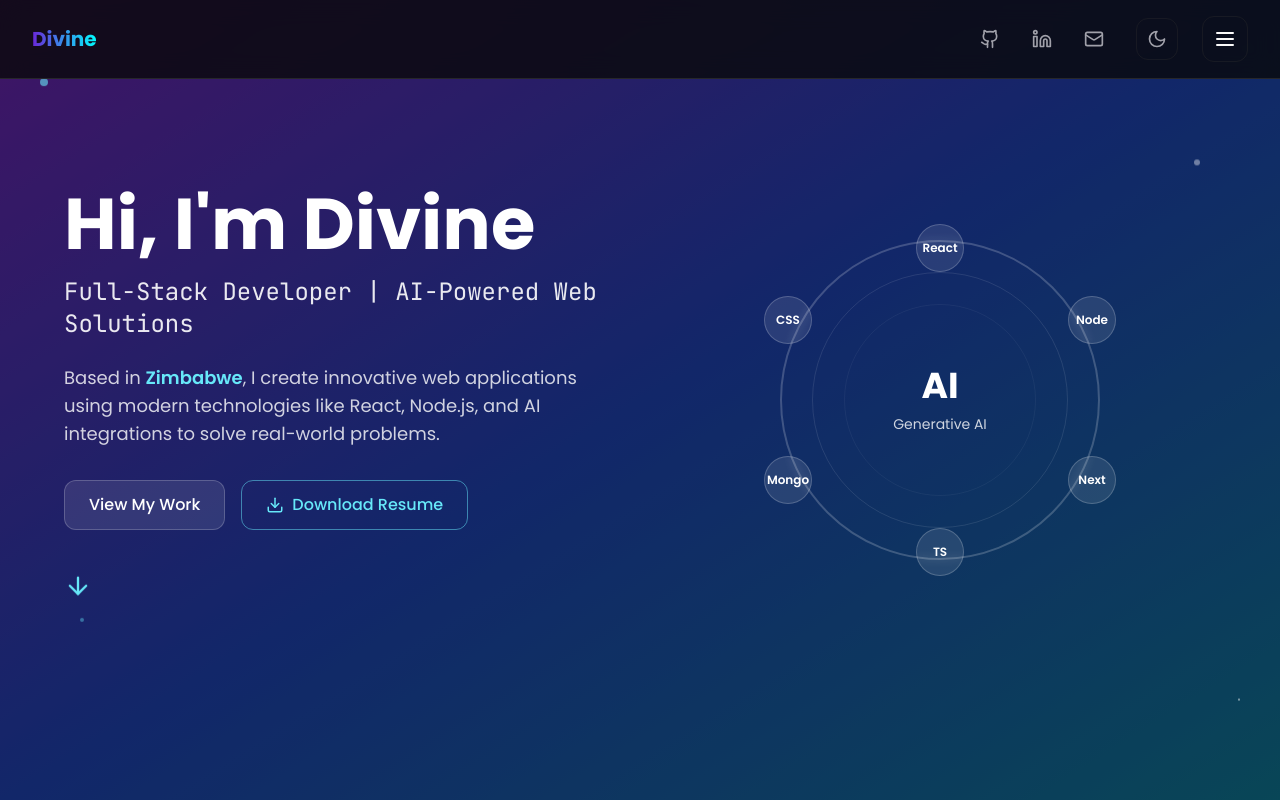
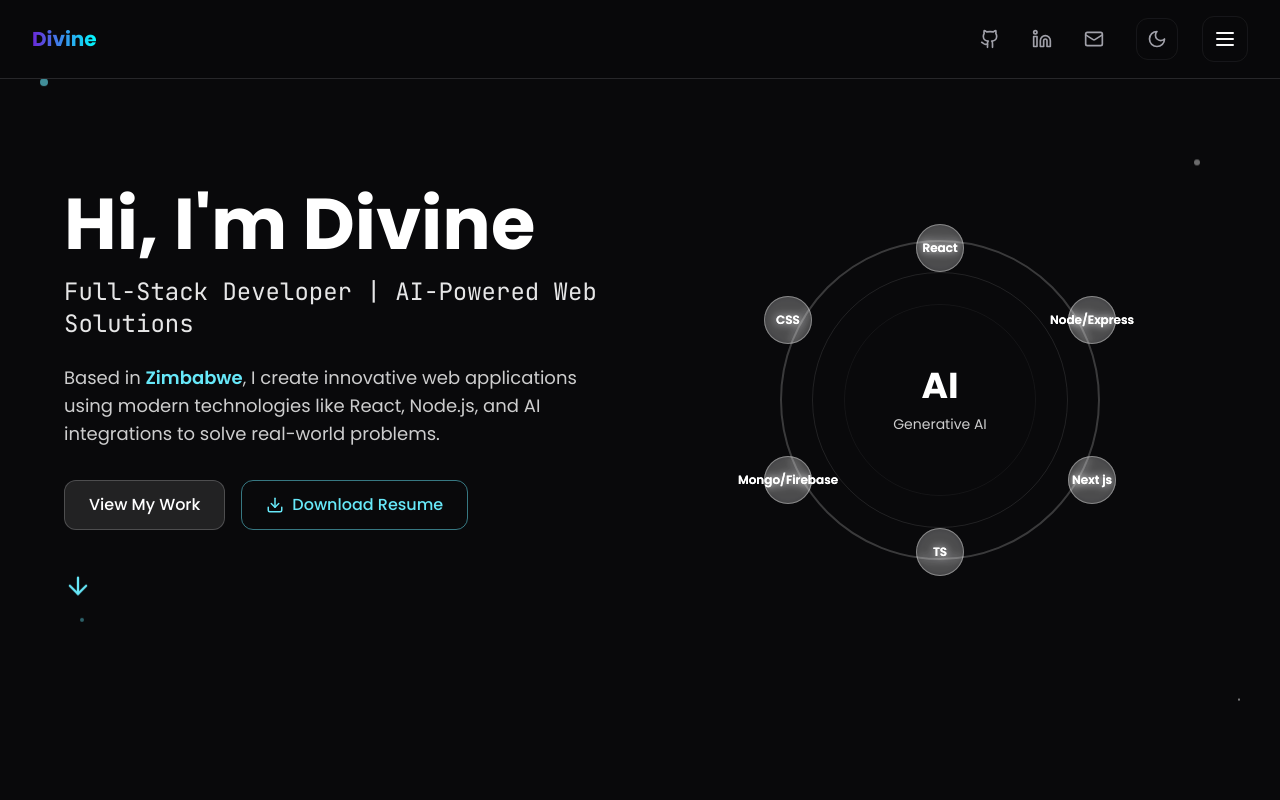
Before and after one commit to dadisodivine/divine-ai-spark, a React (Vite) app: page / in a window 1280 px wide. Shown: the top 800 px of the page. Built offline with nearby package versions, Linux system fonts and the light colour scheme.

Commit message:
Reverted to commit aed615ac245616f2538ee279953d4990b056b321

```diff
--- a/src/components/Hero.tsx
+++ b/src/components/Hero.tsx
@@ -23,10 +23,8 @@ const Hero = () => {
   }, [fullText]);
 
   return (
-    <section id="home" className="min-h-screen flex items-center justify-center section-padding relative overflow-hidden bg-gradient-to-br from-purple-600 via-blue-600 to-cyan-500 dark:from-purple-800 dark:via-blue-800 dark:to-cyan-700">
-      {/* Overlay for better text readability */}
-      <div className="absolute inset-0 bg-black/20 dark:bg-black/40"></div>
-
+    <section id="home" className="min-h-screen flex items-center justify-center section-padding relative overflow-hidden">
+      {/* Purple to blue gradient background */}
       <div className="max-w-6xl mx-auto text-center relative z-10">
         <div className="grid lg:grid-cols-2 gap-12 items-center">
           {/* Left side - Text content */}
@@ -86,24 +84,44 @@ const Hero = () => {
               <div className="absolute top-0 left-1/2 transform -translate-x-1/2 -translate-y-4 w-12 h-12 bg-white/10 backdrop-blur-sm rounded-full flex items-center justify-center border border-white/20">
                 <span className="text-white text-xs font-semibold">React</span>
               </div>
+                <div className="absolute top-0 left-1/2 transform -translate-x-1/2 -translate-y-4 w-12 h-12 bg-white/10 backdrop-blur-sm rounded-full flex items-center justify-center border border-white/20">
+                <span className="text-white text-xs font-semibold">React</span>
+              </div>
 
               <div className="absolute top-1/4 right-0 transform translate-x-4 -translate-y-1/2 w-12 h-12 bg-white/10 backdrop-blur-sm rounded-full flex items-center justify-center border border-white/20">
-                <span className="text-white text-xs font-semibold">Node</span>
+                <span className="text-white text-xs font-semibold">Node/Express</span>
+              </div>
+                <div className="absolute top-1/4 right-0 transform translate-x-4 -translate-y-1/2 w-12 h-12 bg-white/10 backdrop-blur-sm rounded-full flex items-center justify-center border border-white/20">
+                <span className="text-white text-xs font-semibold">Node/Express</span>
               </div>
 
+
               <div className="absolute bottom-1/4 right-0 transform translate-x-4 translate-y-1/2 w-12 h-12 bg-white/10 backdrop-blur-sm rounded-full flex items-center justify-center border border-white/20">
-                <span className="text-white text-xs font-semibold">Next</span>
+                <span className="text-white text-xs font-semibold">Next js</span>
               </div>
+               <div className="absolute bottom-1/4 right-0 transform translate-x-4 translate-y-1/2 w-12 h-12 bg-white/10 backdrop-blur-sm rounded-full flex items-center justify-center border border-white/20">
+                <span className="text-white text-xs font-semibold">Next js</span>
+              </div>
+
 
               <div className="absolute bottom-0 left-1/2 transform -translate-x-1/2 translate-y-4 w-12 h-12 bg-white/10 backdrop-blur-sm rounded-full flex items-center justify-center border border-white/20">
                 <span className="text-white text-xs font-semibold">TS</span>
               </div>
+                <div className="absolute bottom-0 left-1/2 transform -translate-x-1/2 translate-y-4 w-12 h-12 bg-white/10 backdrop-blur-sm rounded-full flex items-center justify-center border border-white/20">
+                <span className="text-white text-xs font-semibold">TS</span>
+              </div>
 
               <div className="absolute bottom-1/4 left-0 transform -translate-x-4 translate-y-1/2 w-12 h-12 bg-white/10 backdrop-blur-sm rounded-full flex items-center justify-center border border-white/20">
-                <span className="text-white text-xs font-semibold">Mongo</span>
+                <span className="text-white text-xs font-semibold">Mongo/Firebase</span>
+              </div>
+               <div className="absolute bottom-1/4 left-0 transform -translate-x-4 translate-y-1/2 w-12 h-12 bg-white/10 backdrop-blur-sm rounded-full flex items-center justify-center border border-white/20">
+                <span className="text-white text-xs font-semibold">Mongo/Firebase</span>
               </div>
 
               <div className="absolute top-1/4 left-0 transform -translate-x-4 -translate-y-1/2 w-12 h-12 bg-white/10 backdrop-blur-sm rounded-full flex items-center justify-center border border-white/20">
+                <span className="text-white text-xs font-semibold">CSS</span>
+              </div>
+               <div className="absolute top-1/4 left-0 transform -translate-x-4 -translate-y-1/2 w-12 h-12 bg-white/10 backdrop-blur-sm rounded-full flex items-center justify-center border border-white/20">
                 <span className="text-white text-xs font-semibold">CSS</span>
               </div>
             </div>
--- a/src/index.css
+++ b/src/index.css
@@ -39,32 +39,32 @@
   }
 
   .light {
-    --background: 255 255 255;
-    --foreground: 15 23 42;
+    --background: 0 0% 100%;
+    --foreground: 240 10% 3.9%;
 
-    --card: 255 255 255;
-    --card-foreground: 15 23 42;
+    --card: 0 0% 100%;
+    --card-foreground: 240 10% 3.9%;
 
-    --popover: 255 255 255;
-    --popover-foreground: 15 23 42;
+    --popover: 0 0% 100%;
+    --popover-foreground: 240 10% 3.9%;
 
     --primary: 263 70% 50%;
-    --primary-foreground: 255 255 255;
+    --primary-foreground: 0 0% 98%;
 
-    --secondary: 241 10% 96%;
-    --secondary-foreground: 15 23 42;
+    --secondary: 240 4.8% 85.9%;
+    --secondary-foreground: 240 5.9% 10%;
 
-    --muted: 248 250 252;
-    --muted-foreground: 100 116 139;
+    --muted: 240 4.8% 95.9%;
+    --muted-foreground: 240 3.8% 46.1%;
 
-    --accent: 180 100% 40%;
-    --accent-foreground: 255 255 255;
+    --accent: 180 100% 50%;
+    --accent-foreground: 240 10% 3.9%;
 
     --destructive: 0 84.2% 60.2%;
-    --destructive-foreground: 255 255 255;
+    --destructive-foreground: 0 0% 98%;
 
-    --border: 226 232 240;
-    --input: 226 232 240;
+    --border: 240 5.9% 90%;
+    --input: 240 5.9% 90%;
     --ring: 263 70% 50%;
   }
 
@@ -162,24 +162,6 @@
       transform: translateY(0);
     }
   }
-
-  /* Light mode specific enhancements */
-  .light .card-hover {
-    @apply hover:shadow-xl hover:shadow-slate-200/50;
-  }
-
-  .light .glow-effect {
-    box-shadow: 0 0 20px rgba(139, 92, 246, 0.2);
-  }
-
-  /* Ensure good contrast for light mode sections */
-  .light .bg-muted\/20 {
-    background-color: rgb(248 250 252 / 0.5);
-  }
-
-  .light .bg-muted\/30 {
-    background-color: rgb(248 250 252 / 0.7);
-  }
 }
 
 @layer components {
```
